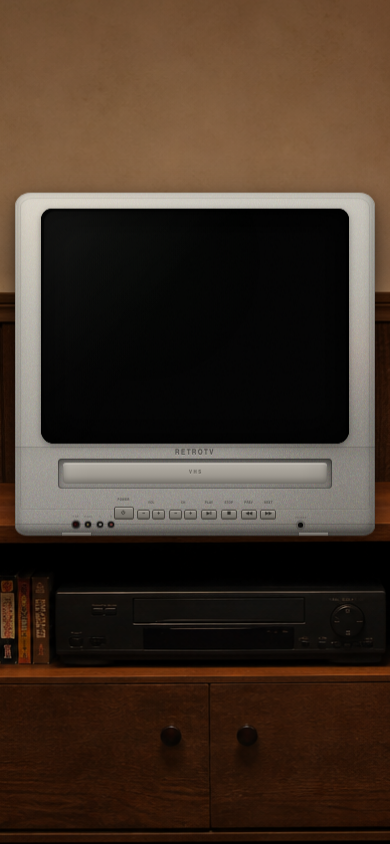
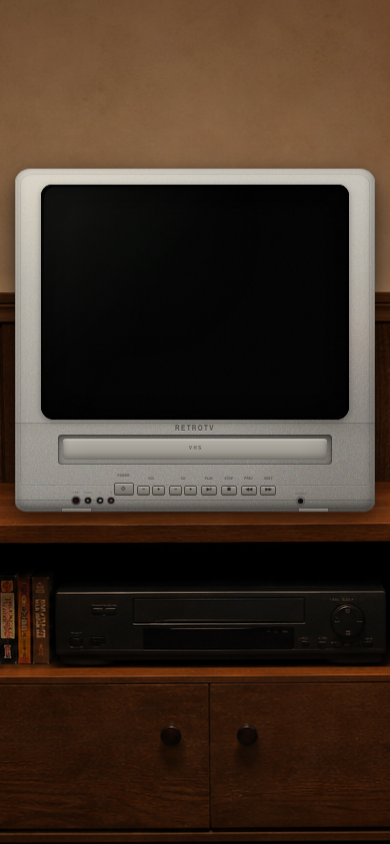
Before and after one commit to bschuby212/retrotv, a Next.js app: page / in a window 390 px wide. Built offline with nearby package versions, Linux system fonts and the light colour scheme.

Commit message:
Cap TV at 620px on laptop and desktop and lift it on phone and tablet
Remove the 880px desktop size so large screens stay at the 620px laptop cap. Raise the TV mount on phone and tablet only.

Co-authored-by: bschuby212 <bschuby212@users.noreply.github.com>

```diff
--- a/styles/tv/retro-tv.module.css
+++ b/styles/tv/retro-tv.module.css
@@ -558,8 +558,8 @@
   }
 }
 
-/* Laptop */
-@media (min-width: 1025px) and (max-width: 1366px) {
+/* Laptop and desktop: always cap at 620px */
+@media (min-width: 1025px) {
   .retroTv {
     width: min(620px, calc(100vw - 48px));
     aspect-ratio: 1.05 / 1;
@@ -587,10 +587,3 @@
     right: 21%;
   }
 }
-
-/* Desktop */
-@media (min-width: 1367px) {
-  .retroTv {
-    width: min(880px, calc(100vw - 64px));
-  }
-}
--- a/styles/tv/room-scene.module.css
+++ b/styles/tv/room-scene.module.css
@@ -97,7 +97,7 @@
   .tvMount {
     top: 50%;
     bottom: auto;
-    transform: translate(-50%, calc(-50% - 58px));
+    transform: translate(-50%, calc(-50% - 82px));
   }
 }
 
@@ -114,7 +114,7 @@
   .tvMount {
     top: 50%;
     bottom: auto;
-    transform: translate(-50%, calc(-50% - 54px));
+    transform: translate(-50%, calc(-50% - 78px));
   }
 }
 
@@ -131,7 +131,7 @@
   .tvMount {
     top: 50%;
     bottom: auto;
-    transform: translate(-50%, calc(-50% - 46px));
+    transform: translate(-50%, calc(-50% - 70px));
   }
 }
 
```
